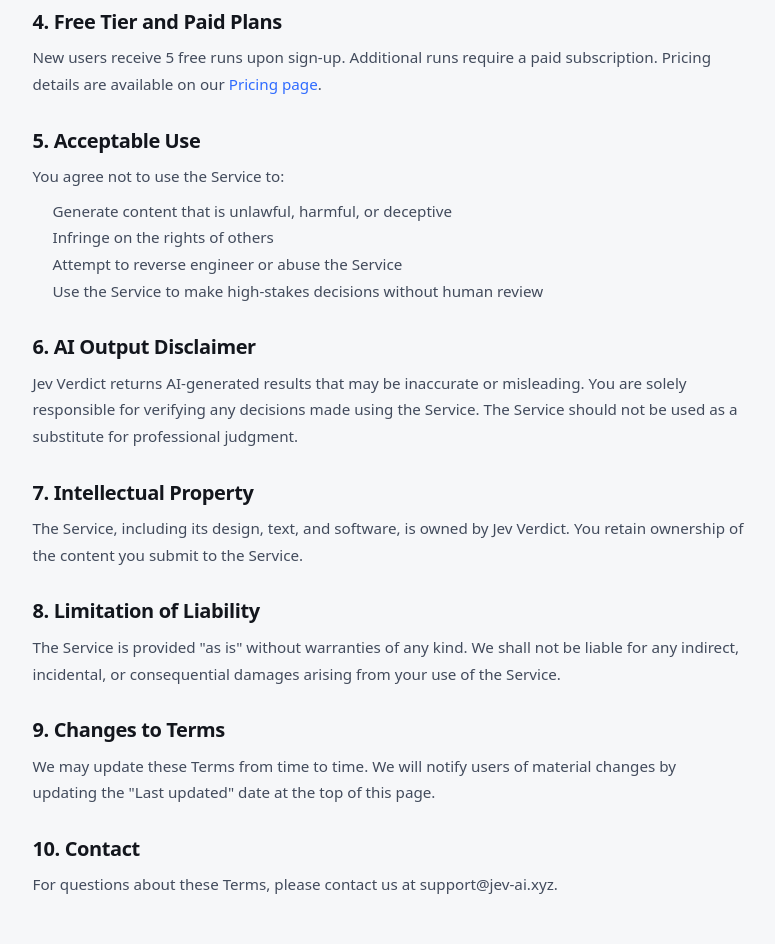
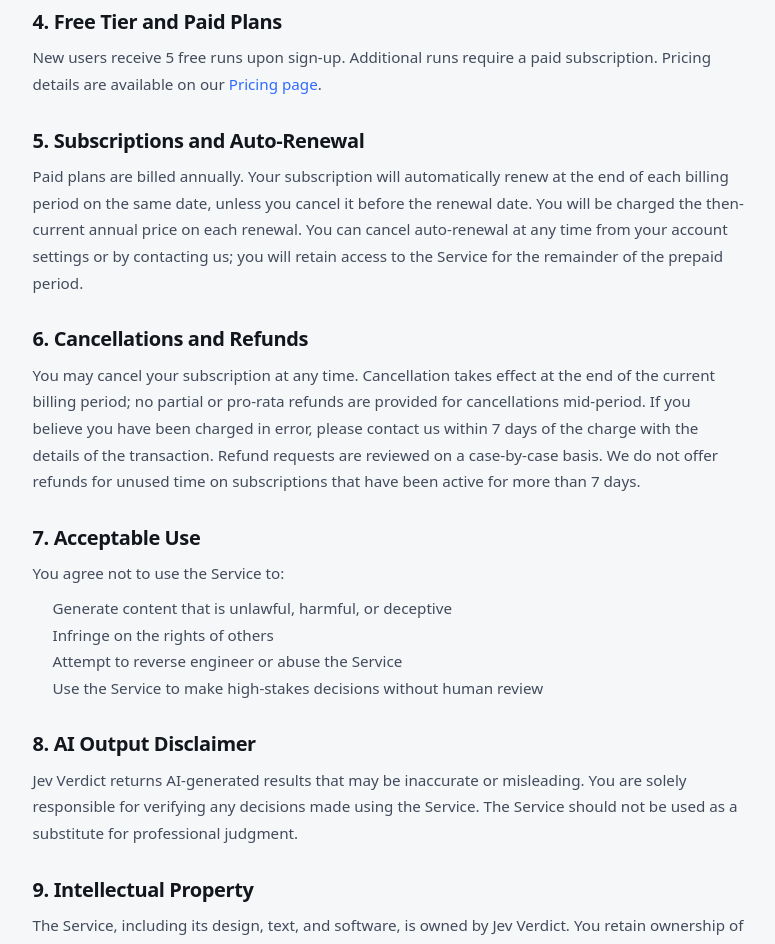
Before and after one commit to qiudingkai-crypto/jevai, a Next.js app: page /terms in a window 1280 px wide. Shown: the part 580-1524 px from the top of the page, without its empty margins (244-1019 px from the left). Built offline with nearby package versions, Linux system fonts and the light colour scheme; a web font is replaced by a local one.

Commit message:
fix: add refund/cancellation policy to terms, add support email to all footers

```diff
--- a/app/page.tsx
+++ b/app/page.tsx
@@ -289,7 +289,8 @@
           </span>
           <span>
             <a href="/terms" style={{ color: "var(--muted)" }}>Terms</a> ·{" "}
-            <a href="/privacy" style={{ color: "var(--muted)" }}>Privacy</a>
+            <a href="/privacy" style={{ color: "var(--muted)" }}>Privacy</a> ·{" "}
+            <a href="mailto:support@jev-ai.xyz" style={{ color: "var(--muted)" }}>Contact</a>
           </span>
         </div>
       </footer>
--- a/app/privacy/page.tsx
+++ b/app/privacy/page.tsx
@@ -101,7 +101,8 @@
           <span>Jev Verdict — Built for decisions. Still review the hard ones.</span>
           <span>
             <Link href="/terms" style={{ color: "var(--muted)" }}>Terms</Link> ·{" "}
-            <Link href="/privacy" style={{ color: "var(--muted)" }}>Privacy</Link>
+            <Link href="/privacy" style={{ color: "var(--muted)" }}>Privacy</Link> ·{" "}
+            <a href="mailto:support@jev-ai.xyz" style={{ color: "var(--muted)" }}>Contact</a>
           </span>
         </div>
       </footer>
--- a/app/terms/page.tsx
+++ b/app/terms/page.tsx
@@ -58,7 +58,13 @@
           <h2 style={{ fontSize: "1.25rem", fontWeight: 700, marginTop: 32, marginBottom: 12, color: "var(--ink)" }}>4. Free Tier and Paid Plans</h2>
           <p>New users receive 5 free runs upon sign-up. Additional runs require a paid subscription. Pricing details are available on our <Link href="/pricing" style={{ color: "var(--accent)" }}>Pricing page</Link>.</p>
 
-          <h2 style={{ fontSize: "1.25rem", fontWeight: 700, marginTop: 32, marginBottom: 12, color: "var(--ink)" }}>5. Acceptable Use</h2>
+          <h2 style={{ fontSize: "1.25rem", fontWeight: 700, marginTop: 32, marginBottom: 12, color: "var(--ink)" }}>5. Subscriptions and Auto-Renewal</h2>
+          <p>Paid plans are billed annually. Your subscription will automatically renew at the end of each billing period on the same date, unless you cancel it before the renewal date. You will be charged the then-current annual price on each renewal. You can cancel auto-renewal at any time from your account settings or by contacting us; you will retain access to the Service for the remainder of the prepaid period.</p>
+
+          <h2 style={{ fontSize: "1.25rem", fontWeight: 700, marginTop: 32, marginBottom: 12, color: "var(--ink)" }}>6. Cancellations and Refunds</h2>
+          <p>You may cancel your subscription at any time. Cancellation takes effect at the end of the current billing period; no partial or pro-rata refunds are provided for cancellations mid-period. If you believe you have been charged in error, please contact us within 7 days of the charge with the details of the transaction. Refund requests are reviewed on a case-by-case basis. We do not offer refunds for unused time on subscriptions that have been active for more than 7 days.</p>
+
+          <h2 style={{ fontSize: "1.25rem", fontWeight: 700, marginTop: 32, marginBottom: 12, color: "var(--ink)" }}>7. Acceptable Use</h2>
           <p>You agree not to use the Service to:</p>
           <ul style={{ paddingLeft: 20, marginTop: 8 }}>
             <li>Generate content that is unlawful, harmful, or deceptive</li>
@@ -67,20 +73,20 @@
             <li>Use the Service to make high-stakes decisions without human review</li>
           </ul>
 
-          <h2 style={{ fontSize: "1.25rem", fontWeight: 700, marginTop: 32, marginBottom: 12, color: "var(--ink)" }}>6. AI Output Disclaimer</h2>
+          <h2 style={{ fontSize: "1.25rem", fontWeight: 700, marginTop: 32, marginBottom: 12, color: "var(--ink)" }}>8. AI Output Disclaimer</h2>
           <p>Jev Verdict returns AI-generated results that may be inaccurate or misleading. You are solely responsible for verifying any decisions made using the Service. The Service should not be used as a substitute for professional judgment.</p>
 
-          <h2 style={{ fontSize: "1.25rem", fontWeight: 700, marginTop: 32, marginBottom: 12, color: "var(--ink)" }}>7. Intellectual Property</h2>
+          <h2 style={{ fontSize: "1.25rem", fontWeight: 700, marginTop: 32, marginBottom: 12, color: "var(--ink)" }}>9. Intellectual Property</h2>
           <p>The Service, including its design, text, and software, is owned by Jev Verdict. You retain ownership of the content you submit to the Service.</p>
 
-          <h2 style={{ fontSize: "1.25rem", fontWeight: 700, marginTop: 32, marginBottom: 12, color: "var(--ink)" }}>8. Limitation of Liability</h2>
+          <h2 style={{ fontSize: "1.25rem", fontWeight: 700, marginTop: 32, marginBottom: 12, color: "var(--ink)" }}>10. Limitation of Liability</h2>
           <p>The Service is provided "as is" without warranties of any kind. We shall not be liable for any indirect, incidental, or consequential damages arising from your use of the Service.</p>
 
-          <h2 style={{ fontSize: "1.25rem", fontWeight: 700, marginTop: 32, marginBottom: 12, color: "var(--ink)" }}>9. Changes to Terms</h2>
+          <h2 style={{ fontSize: "1.25rem", fontWeight: 700, marginTop: 32, marginBottom: 12, color: "var(--ink)" }}>11. Changes to Terms</h2>
           <p>We may update these Terms from time to time. We will notify users of material changes by updating the "Last updated" date at the top of this page.</p>
 
-          <h2 style={{ fontSize: "1.25rem", fontWeight: 700, marginTop: 32, marginBottom: 12, color: "var(--ink)" }}>10. Contact</h2>
-          <p>For questions about these Terms, please contact us at support@jev-ai.xyz.</p>
+          <h2 style={{ fontSize: "1.25rem", fontWeight: 700, marginTop: 32, marginBottom: 12, color: "var(--ink)" }}>12. Contact</h2>
+          <p>For questions about these Terms, billing, or refunds, please contact us at <a href="mailto:support@jev-ai.xyz" style={{ color: "var(--accent)" }}>support@jev-ai.xyz</a>.</p>
         </div>
       </main>
 
@@ -89,7 +95,8 @@
           <span>Jev Verdict — Built for decisions. Still review the hard ones.</span>
           <span>
             <Link href="/terms" style={{ color: "var(--muted)" }}>Terms</Link> ·{" "}
-            <Link href="/privacy" style={{ color: "var(--muted)" }}>Privacy</Link>
+            <Link href="/privacy" style={{ color: "var(--muted)" }}>Privacy</Link> ·{" "}
+            <a href="mailto:support@jev-ai.xyz" style={{ color: "var(--muted)" }}>Contact</a>
           </span>
         </div>
       </footer>
```
